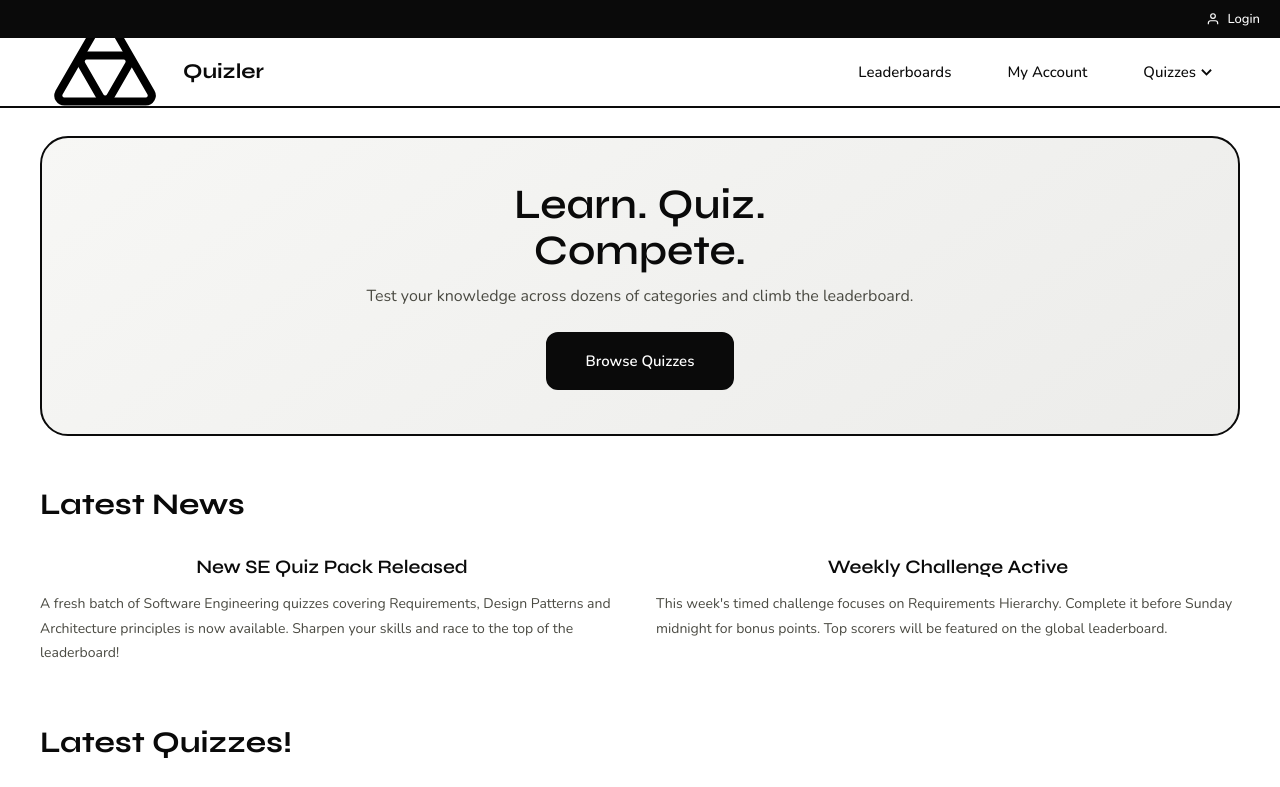
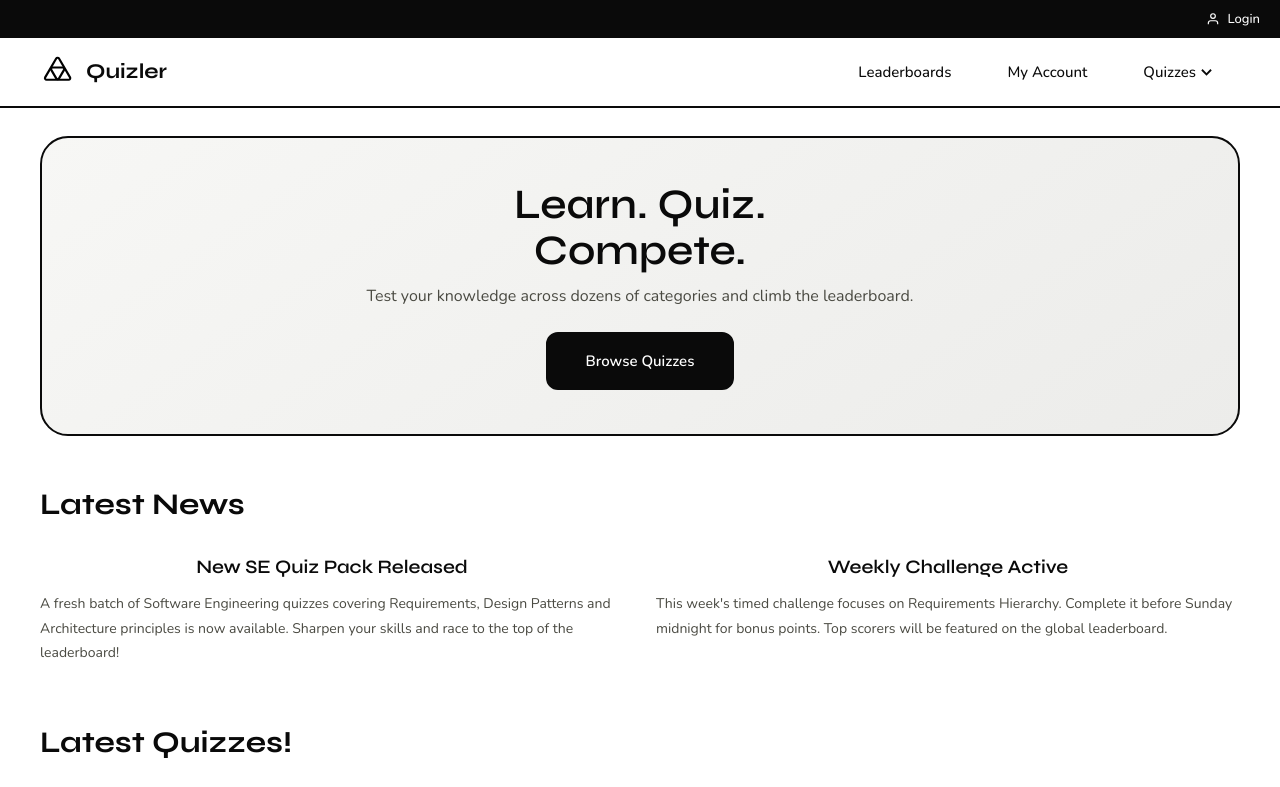
Before and after one commit to Yurpa/Quizler, a website: page public/index.html in a window 1280 px wide. Shown: the top 787 px of the page. Drawn offline with nearby package versions, Linux system fonts and the light colour scheme; no server answers.

Commit message:
Add files via upload

```diff
--- a/public/css/main.css
+++ b/public/css/main.css
@@ -120,7 +120,13 @@ input, select { font-family: var(--font-b); outline: none; }
   text-decoration: none;
   color: var(--black);
 }
-.nav-logo svg { width: 36px; height: 36px; }
+.nav-logo-img {
+  width: 36px;
+  height: 36px;
+  object-fit: contain;
+  display: block;
+  flex-shrink: 0;
+}
 
 .nav-links { display: flex; list-style: none; }
 .nav-links > li { position: relative; }
```
